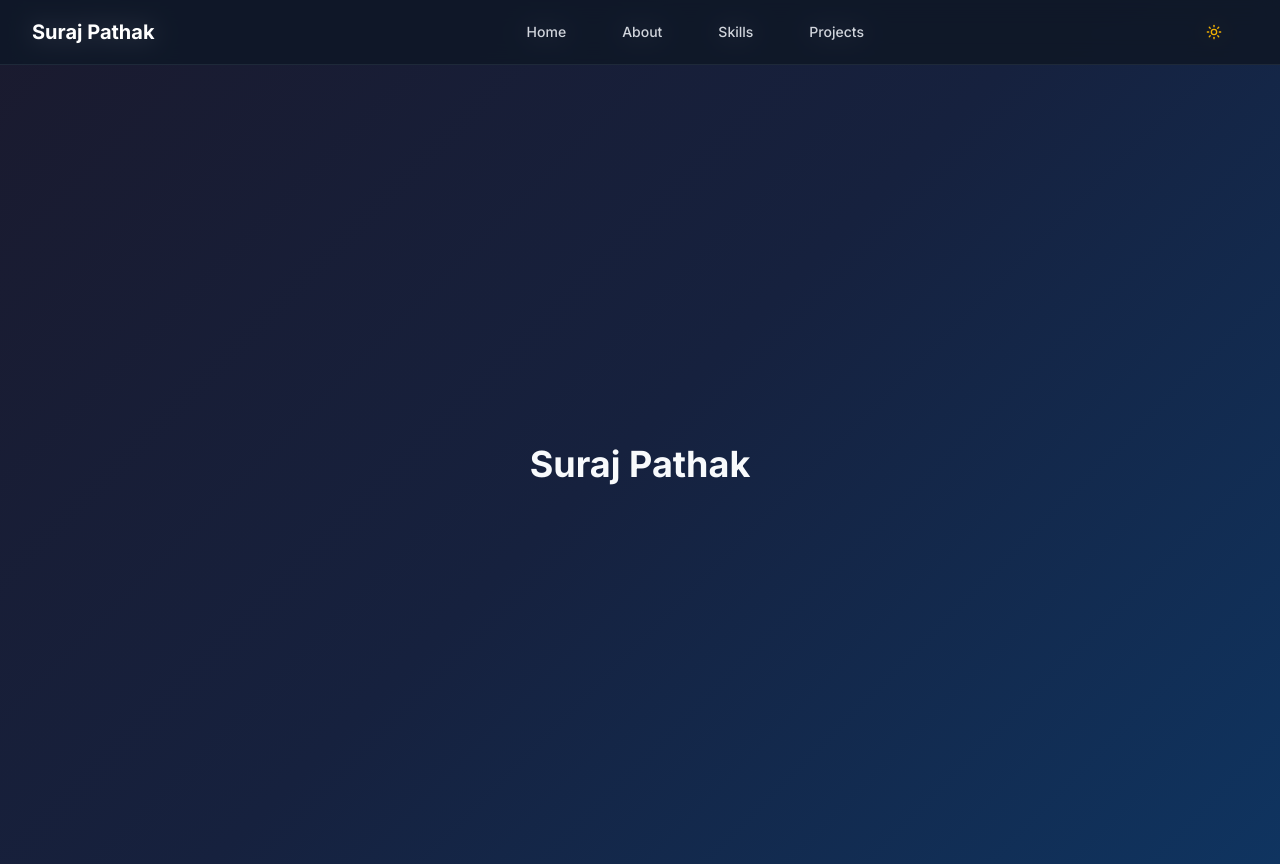
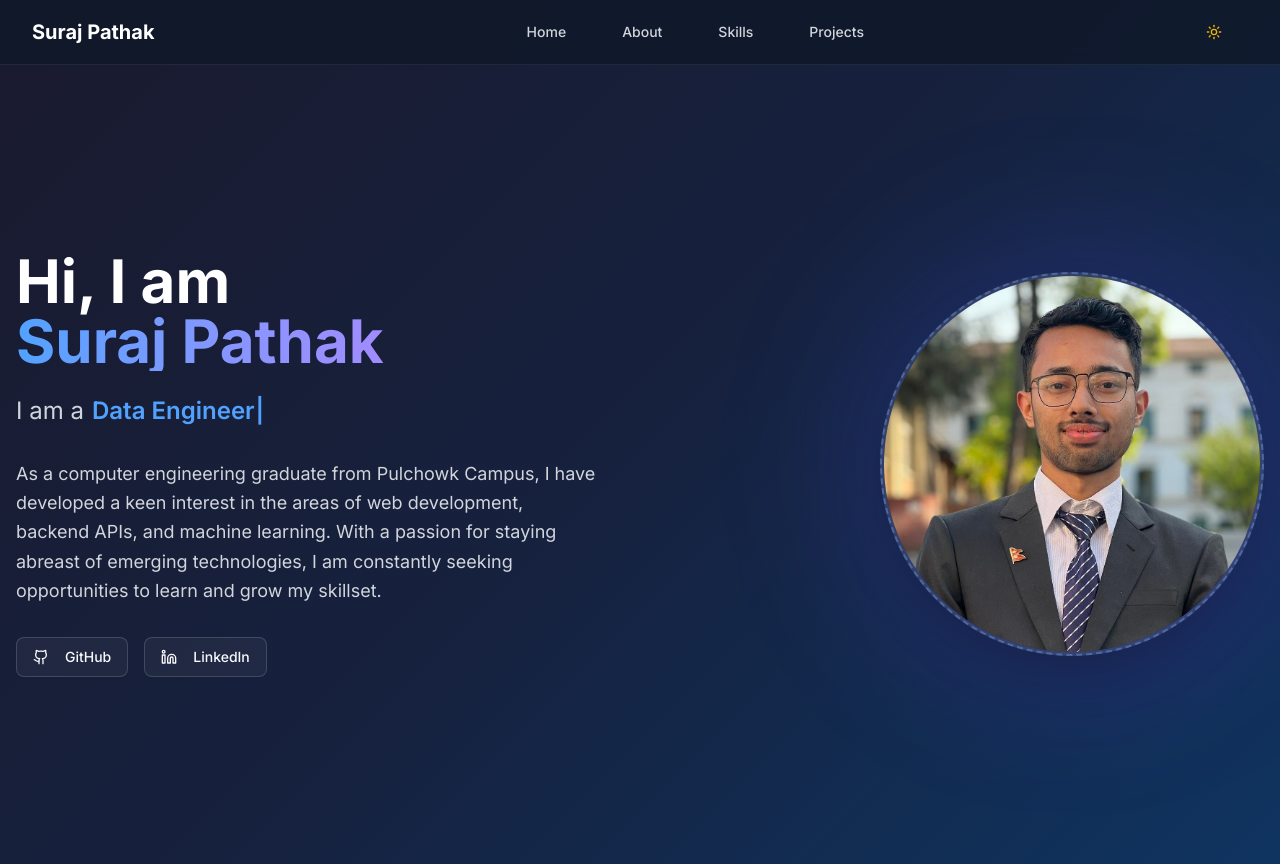
Before and after one commit to The-SP/Personal-Website, a Next.js app: page / in a window 1280 px wide. Built offline with nearby package versions, Linux system fonts and the light colour scheme.

Commit message:
Add about section

```diff
--- a/package.json
+++ b/package.json
@@ -16,7 +16,8 @@
     "next": "15.3.4",
     "react": "^19.0.0",
     "react-dom": "^19.0.0",
-    "tailwind-merge": "^3.3.1"
+    "tailwind-merge": "^3.3.1",
+    "typewriter-effect": "^2.22.0"
   },
   "devDependencies": {
     "@eslint/eslintrc": "^3",
--- a/src/app/page.tsx
+++ b/src/app/page.tsx
@@ -1,12 +1,9 @@
-import Navbar from '@/components/Navbar';
+import About from '@/components/About';
 
 export default function Home() {
   return (
-    <>
-      <Navbar />
-      <div className="min-h-screen flex items-center justify-center">
-        <h1 className="text-4xl font-bold">Suraj Pathak</h1>
-      </div>
-    </>
+    <main className="min-h-screen">
+      <About />
+    </main>
   );
 }
--- /dev/null
+++ b/src/components/About.tsx
@@ -0,0 +1,129 @@
+'use client';
+
+import React from 'react';
+import Image from 'next/image';
+import { Github, Linkedin } from 'lucide-react';
+import { Button } from '@/components/ui/button';
+import Typewriter from 'typewriter-effect';
+
+// Data variables
+const bio =
+  'As a computer engineering graduate from Pulchowk Campus, I have developed a keen interest in the areas of web development, backend APIs, and machine learning. With a passion for staying abreast of emerging technologies, I am constantly seeking opportunities to learn and grow my skillset.';
+
+const roles = ['Full Stack Developer', 'Data Engineer', 'Computer Engineer'];
+
+const socialLinks = [
+  {
+    name: 'GitHub',
+    url: 'https://github.com/surajpathak',
+    icon: Github,
+    hoverColor:
+      'hover:bg-gray-900 hover:text-white dark:hover:bg-white dark:hover:text-gray-900',
+  },
+  {
+    name: 'LinkedIn',
+    url: 'https://linkedin.com/in/surajpathak',
+    icon: Linkedin,
+    hoverColor: 'hover:bg-blue-600 hover:text-white dark:hover:bg-blue-500',
+  },
+];
+
+const About = () => {
+  return (
+    <section
+      id="about"
+      className="min-h-screen flex items-center justify-center px-4 py-8 md:py-20"
+    >
+      <div className="max-w-7xl mx-auto">
+        <div className="grid lg:grid-cols-2 gap-8 md:gap-12 lg:gap-20 items-center">
+          {/* Mobile-first layout - Image first on mobile */}
+          <div className="order-2 lg:order-1 space-y-6 md:space-y-8">
+            <div className="space-y-4 md:space-y-6">
+              <h1 className="text-4xl md:text-5xl lg:text-6xl font-bold text-gray-900 dark:text-white text-center lg:text-left">
+                Hi, I am{' '}
+                <span className="block text-transparent bg-clip-text bg-gradient-to-r from-blue-600 to-purple-600 dark:from-blue-400 dark:to-purple-400">
+                  Suraj Pathak
+                </span>
+              </h1>
+
+              <div className="text-xl md:text-2xl text-gray-700 dark:text-gray-300 text-center lg:text-left">
+                <span className="inline-flex flex-wrap items-center justify-center lg:justify-start gap-2">
+                  <span>I am a</span>
+                  <span className="font-semibold text-blue-600 dark:text-blue-400 min-w-0 flex-shrink-0">
+                    <Typewriter
+                      options={{
+                        strings: roles,
+                        autoStart: true,
+                        loop: true,
+                        delay: 75,
+                        deleteSpeed: 30,
+                      }}
+                    />
+                  </span>
+                </span>
+              </div>
+            </div>
+
+            <div className="space-y-4">
+              <p className="text-lg text-gray-600 dark:text-gray-300 leading-relaxed text-center lg:text-left">
+                {bio}
+              </p>
+            </div>
+
+            {/* Social Links */}
+            <div className="flex items-center justify-center lg:justify-start space-x-4">
+              {socialLinks.map((link) => {
+                const IconComponent = link.icon;
+                return (
+                  <Button
+                    key={link.name}
+                    variant="outline"
+                    size="lg"
+                    className={`flex items-center space-x-2 ${link.hoverColor} transition-colors duration-200`}
+                    asChild
+                  >
+                    <a
+                      href={link.url}
+                      target="_blank"
+                      rel="noopener noreferrer"
+                    >
+                      <IconComponent className="w-5 h-5" />
+                      <span>{link.name}</span>
+                    </a>
+                  </Button>
+                );
+              })}
+            </div>
+          </div>
+
+          {/* Profile image - First on mobile, second on desktop */}
+          <div className="order-1 lg:order-2 flex justify-center lg:justify-end">
+            <div className="relative">
+              {/* Background decoration */}
+              <div className="absolute inset-0 bg-gradient-to-br from-blue-600/20 to-purple-600/20 rounded-full blur-3xl scale-110"></div>
+
+              {/* Profile image container */}
+              <div className="relative w-64 h-64 md:w-80 md:h-80 lg:w-96 lg:h-96">
+                <div className="w-full h-full rounded-full overflow-hidden border-4 border-white/20 dark:border-white/10 shadow-2xl">
+                  <Image
+                    src="/images/profile.jpeg"
+                    alt="Suraj Pathak"
+                    width={400}
+                    height={400}
+                    className="w-full h-full object-cover"
+                    priority
+                  />
+                </div>
+
+                {/* Decorative ring */}
+                <div className="absolute inset-0 rounded-full border-2 border-dashed border-blue-400/30 dark:border-blue-300/30 animate-spin-slow"></div>
+              </div>
+            </div>
+          </div>
+        </div>
+      </div>
+    </section>
+  );
+};
+
+export default About;
```
Also changed, not shown: public/images/profile.jpeg (added), 1 other file (tests, documents, lock files or other folders).
